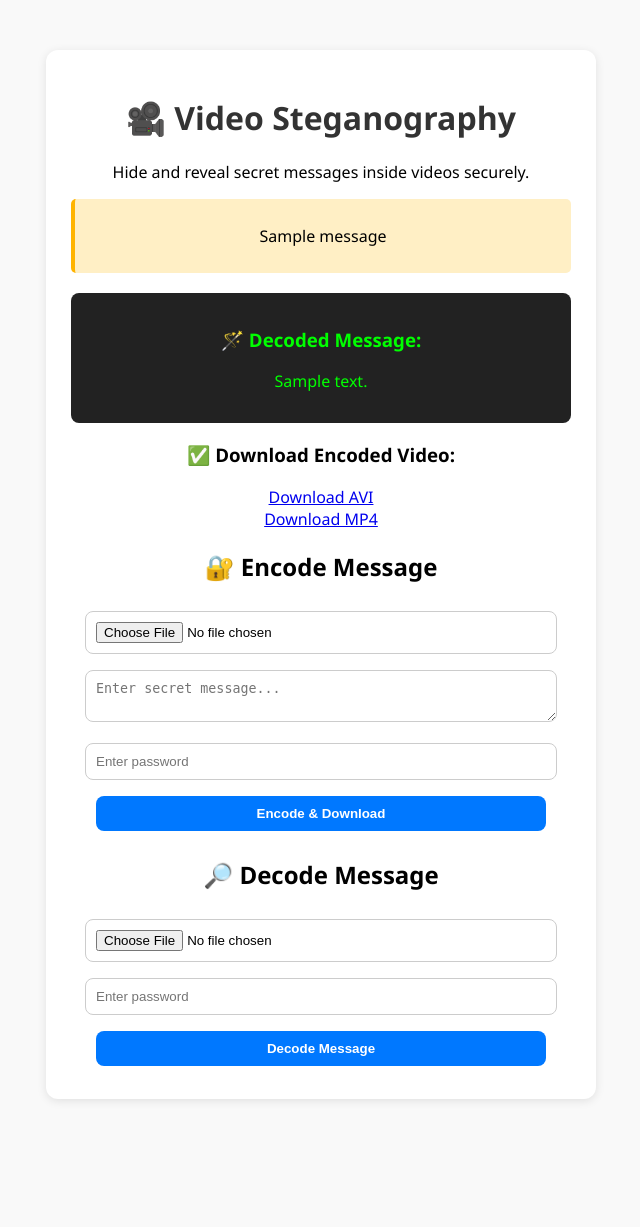
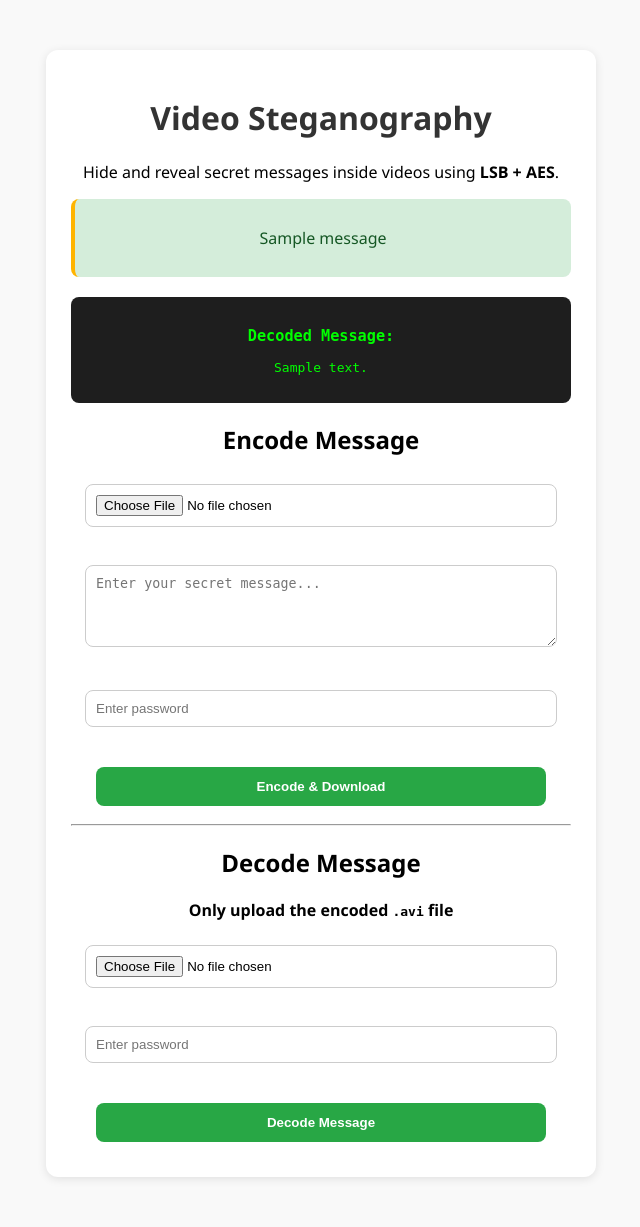
Before and after one commit to darshanbaja/video-Steganography, a Flask app: template templates/index.html in a window 1280 px wide. Shown: the whole page, without its empty margins (319-959 px from the left). Before the commit the page ends 1101 px from the top, so only its background shows below. Run offline with Flask 3, Linux system fonts and the light colour scheme; the template is opened without the code that fills it: most values are stand-ins (such as "Sample title", 1, 10 or a date in 2020); one stand-in notice (Sample message) is shown.

Commit message:
Fixed video playback + improved UI

```diff
--- a/app.py
+++ b/app.py
@@ -41,14 +41,11 @@ def encode():
 
     output_base = os.path.join(app.config['UPLOAD_FOLDER'], 'encoded_output.avi')
 
+    # In /encode route
+
     try:
-        avi_path, mp4_path = embed_video(input_path, output_base, message, password)
-        flash("Message encoded successfully!")
-        return render_template(
-            "index.html",
-            avi_download=avi_path.replace('\\', '/'),
-            mp4_download=mp4_path.replace('\\', '/')
-        )
+        final_path = embed_video(input_path, output_base, message, password)
+        return render_template("index.html", download_link=final_path.replace('\\', '/'))
     except Exception as e:
         flash(f"Error: {str(e)}")
         return render_template("index.html")
@@ -60,10 +57,14 @@ def decode():
         return render_template("index.html")
 
     video = request.files['video']
+    # In /decode — ONLY .avi
+    if not video.filename.lower().endswith(('.avi', '.mkv')):
+        flash("Please upload the encoded .avi or .mkv file only!")
+        return render_template("index.html")
+
     password = request.form.get('password', '')
-
-    if not video.filename or not password:
-        flash("Video and password required")
+    if not password:
+        flash("Password required")
         return render_template("index.html")
 
     input_path = os.path.join(app.config['UPLOAD_FOLDER'], video.filename)
@@ -71,7 +72,7 @@ def decode():
 
     try:
         message = extract_video(input_path, password)
-        flash("Message decoded!")
+        flash("Message decoded successfully!")
         return render_template("index.html", decoded_message=message)
     except Exception as e:
         flash(f"Error: {str(e)}")
--- a/templates/index.html
+++ b/templates/index.html
@@ -5,16 +5,35 @@
   <meta name="viewport" content="width=device-width, initial-scale=1.0" />
   <title>Video Steganography (LSB + AES)</title>
   <link rel="stylesheet" href="{{ url_for('static', filename='style.css') }}">
+  <style>
+    .btn {
+      display: inline-block;
+      background: #28a745;
+      color: white;
+      padding: 12px 24px;
+      margin: 10px 0;
+      border-radius: 8px;
+      text-decoration: none;
+      font-weight: bold;
+      transition: 0.3s;
+    }
+    .btn:hover { background: #218838; }
+    .btn-download { background: #007bff; }
+    .btn-download:hover { background: #0056b3; }
+    .flash { background: #d4edda; color: #155724; padding: 12px; border-radius: 8px; margin: 15px 0; }
+    .error { background: #f8d7da; color: #721c24; }
+    .decoded-box { background: #1e1e1e; color: #0f0; padding: 15px; border-radius: 8px; margin: 20px 0; font-family: monospace; }
+  </style>
 </head>
 <body>
   <div class="container">
-    <h1>🎥 Video Steganography</h1>
-    <p>Hide and reveal secret messages inside videos securely.</p>
+    <h1>Video Steganography</h1>
+    <p>Hide and reveal secret messages inside videos using <strong>LSB + AES</strong>.</p>
 
-    <!-- Flash messages -->
+    <!-- Flash Messages -->
     {% with messages = get_flashed_messages() %}
       {% if messages %}
-        <div class="flash">
+        <div class="flash {% if 'Error' in messages[0] %}error{% endif %}">
           {% for msg in messages %}
             <p>{{ msg }}</p>
           {% endfor %}
@@ -22,49 +41,47 @@
       {% endif %}
     {% endwith %}
 
-    <!-- Decoded Message Output -->
+    <!-- Decoded Message -->
     {% if decoded_message %}
-    <div class="decoded-box" style="margin-top:20px; padding:15px; border-radius:8px; background:#222; color:#0f0;">
-      <h3>🪄 Decoded Message:</h3>
-      <p>{{ decoded_message }}</p>
-    </div>
+      <div class="decoded-box">
+        <h3>Decoded Message:</h3>
+        <p>{{ decoded_message }}</p>
+      </div>
     {% endif %}
 
-
-    {% if avi_download or mp4_download %}
-  <div class="download-links">
-    <h3>✅ Download Encoded Video:</h3>
-    {% if avi_download %}
-      <a href="{{ avi_download }}" download>Download AVI</a><br>
-    {% endif %}
-    {% if mp4_download %}
-      <a href="{{ mp4_download }}" download>Download MP4</a>
-    {% endif %}
-  </div>
-{% endif %}
-
+    <!-- Download Link (Only ONE File) -->
+      {% if download_link %}
+    <div class="download-links">
+      <h3>Download Encoded Video</h3>
+      <a href="{{ url_for('download_file', filename=download_link.split('/')[-1]) }}"
+        class="btn btn-download" download>
+        Download .mkv (Open in VLC)
+      </a>
+      <p><small>Playable in <strong>VLC</strong> • Use this file to decode</small></p>
+    </div>
+  {% endif %}
 
     <!-- Encode Form -->
     <div class="form-section">
-      <h2>🔐 Encode Message</h2>
+      <h2>Encode Message</h2>
       <form action="/encode" method="post" enctype="multipart/form-data">
-        <input type="file" name="video" accept="video/*" required><br>
-        <textarea name="message" placeholder="Enter secret message..." required></textarea><br>
-        <input type="password" name="password" placeholder="Enter password" required><br>
-        <button type="submit">Encode & Download</button>
+        <input type="file" name="video" accept="video/*" required><br><br>
+        <textarea name="message" placeholder="Enter your secret message..." rows="4" required></textarea><br><br>
+        <input type="password" name="password" placeholder="Enter password" required><br><br>
+        <button type="submit" class="btn">Encode & Download</button>
       </form>
     </div>
 
-
-
+    <hr>
 
     <!-- Decode Form -->
     <div class="form-section">
-      <h2>🔎 Decode Message</h2>
+      <h2>Decode Message</h2>
       <form action="/decode" method="post" enctype="multipart/form-data">
-        <input type="file" name="video" accept="video/*" required><br>
-        <input type="password" name="password" placeholder="Enter password" required><br>
-        <button type="submit">Decode Message</button>
+        <p><strong>Only upload the encoded <code>.avi</code> file</strong></p>
+        <input type="file" name="video" accept=".avi,.mkv" required><br><br>
+        <input type="password" name="password" placeholder="Enter password" required><br><br>
+        <button type="submit" class="btn">Decode Message</button>
       </form>
     </div>
   </div>
```
Also changed, not shown: check_bits.py (deleted, +0 -12 lines), steg/embed.py (+20 -33 lines), steg/extract.py (+4 -5 lines), tools/capacity_check.py (deleted), tools/debug_extract_bits.py (deleted), tools/generate_test_video.py (deleted).
